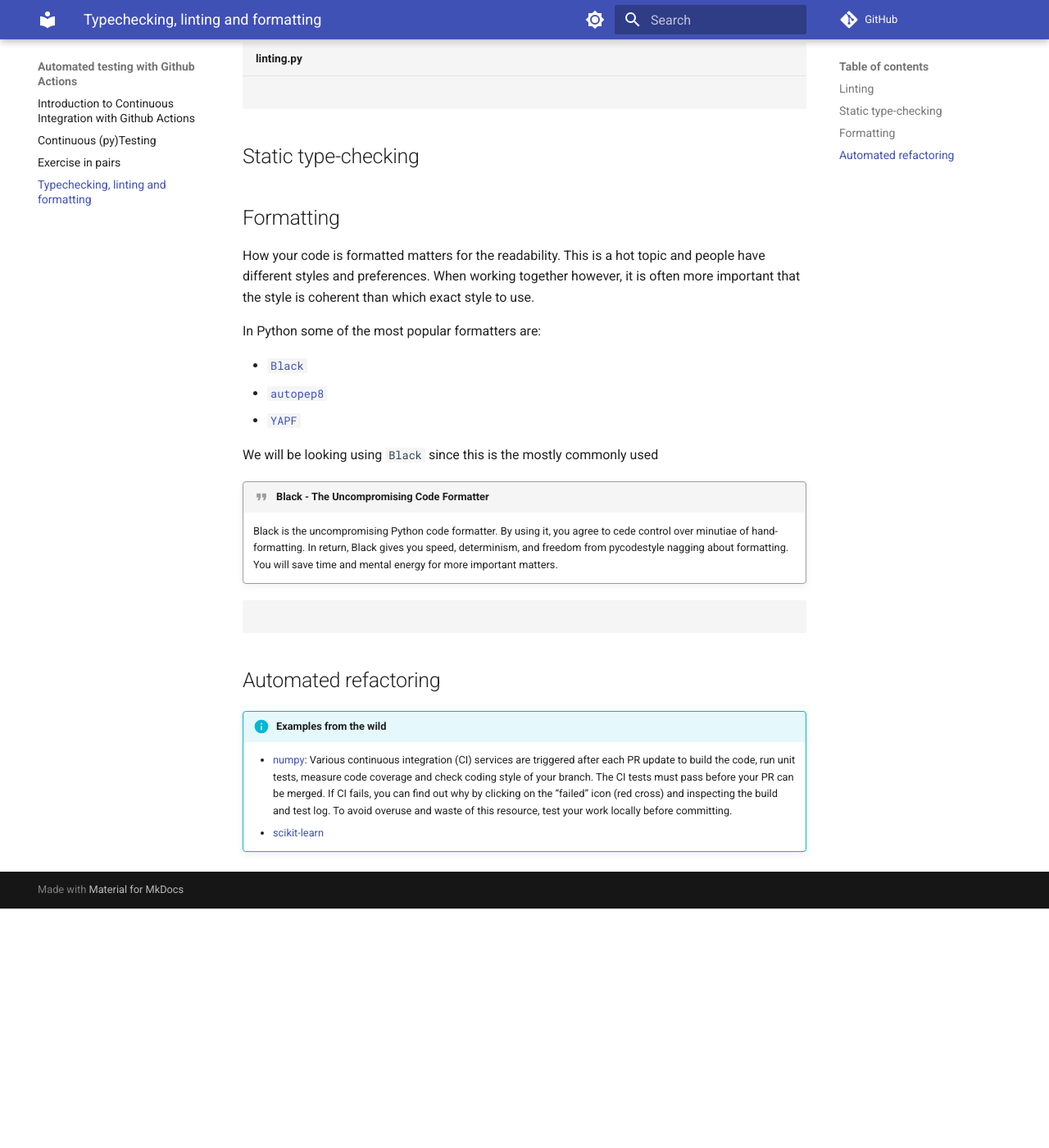
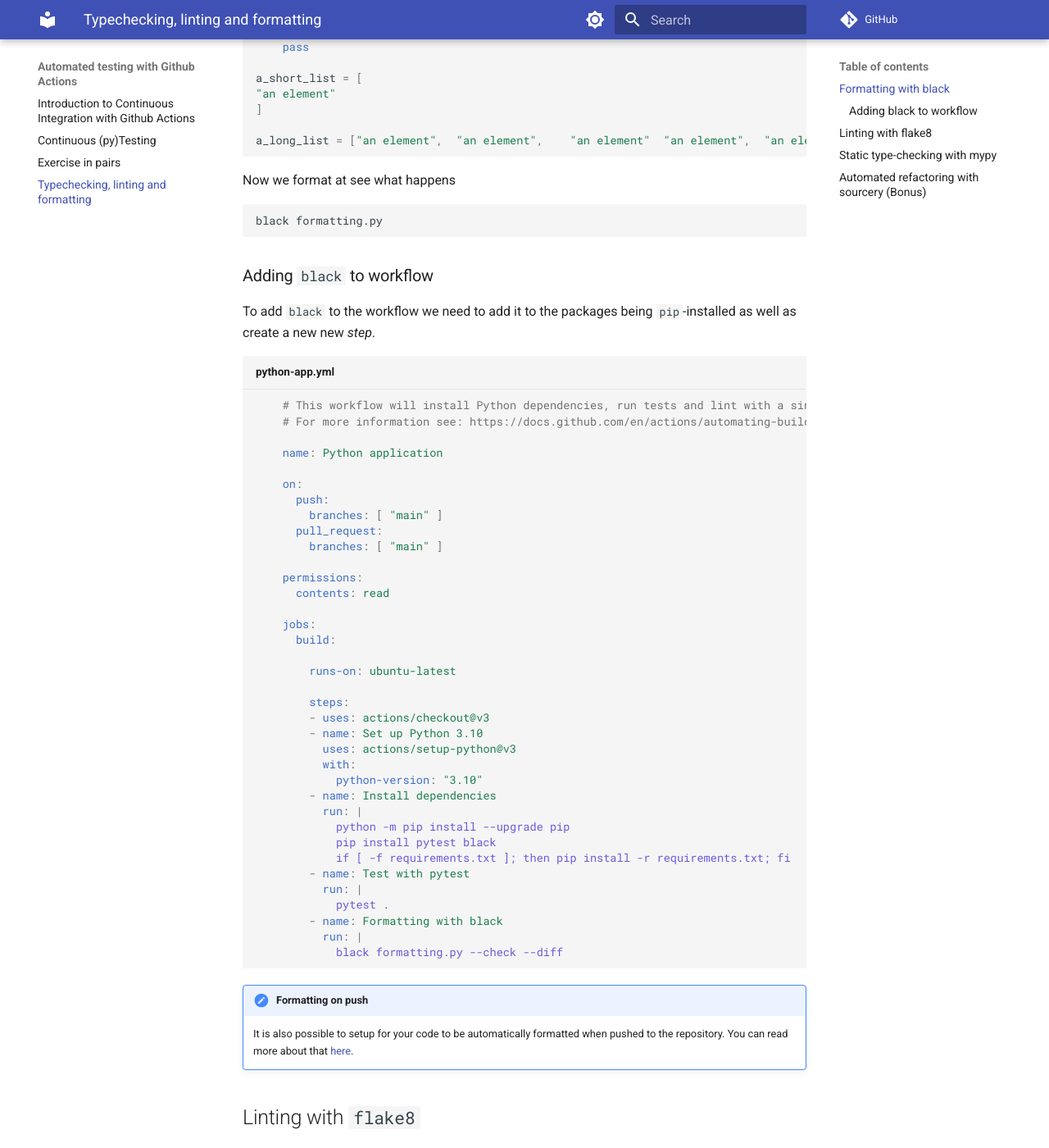
Before and after one commit to UPPMAX/programming_formalism-automated_testing, an MkDocs documentation site: the page built from docs/linting-formatting.md, in a window 1280 px wide and 1400 px high, scrolled down 864 px. Shown: the whole window at 82% size. Built offline with MkDocs 1.6.1 and Material for MkDocs 9.7.7, drawn with Linux system fonts in a browser that asks for light colours; comment, search, counter and statistics services are not loaded; before the commit the page ends 1972 px from its top, so only the background shows below that; some of the changed text lies outside the part shown.

Commit message:
Draft done

````diff
--- a/docs/linting-formatting.md
+++ b/docs/linting-formatting.md
@@ -2,38 +2,11 @@
 GH Actions in order improve the quality of the code base. We will continue with
 Python and look at some modern and common tools used popular projects.
 
-
-## Linting
-
-Linting is a form of static code analysis that looks for and warns about code
-smells, possible errors and bad style in your code. You have probably seen this
-already if you are using a modern IDE like vscode or Pycharm with a built-in
-language server.
-
-![lsp-example](img/lsp.png)
-
-A popular *linter* for Python that can be used directly from the command line
-(It can also be integrated into an IDE) is
-[`Flake8`](https://flake8.pycqa.org/en/latest/#). Let us create a new file in
-the repository we created for automating `pytest`.
-
-``` bash
-touch src/linting.py
-```
-
-``` python title="linting.py"
-
-
-```
-
-## Static type-checking
-
-
-## Formatting
+## Formatting with `black`
 
 How your code is formatted matters for the readability. This is a hot topic and
 people have different styles and preferences. When working together however, it
-is often more important that the style is coherent than which exact style to
+is often more important that the style is coherent than which exact style
 use.
 
 In Python some of the most popular formatters are:
@@ -51,23 +24,225 @@
     formatting. You will save time and mental energy for more important
     matters.
 
+Let us create a module `formatting.py`
+
+``` python title="formatting.py"
+import numpy as np
+def the_abc_func(a,                    b,           c, d, e, f, g, h, i, j, k, l, m, n, o, p, q, r, s, t, u, v, w, x, y, z, a, b, c, d, e, f, g, h, i, j, k, l, m, n, o, p, q, r, s, t, u, v, w, x, y, z):
+    pass
+
+a_short_list = [
+"an element"
+]
+
+a_long_list = ["an element",  "an element",    "an element"  "an element",  "an element",  "an element", "an element",  "an element"]
 
 
 
-``` python
+
 
 ```
 
-## Automated refactoring
+Now we format at see what happens
+
+``` bash
+black formatting.py
+```
+
+### Adding `black` to workflow
+
+To add `black` to the workflow we need to add it to the packages being
+`pip`-installed as well as create a new new *step*.
+
+``` yaml title="python-app.yml"
+    # This workflow will install Python dependencies, run tests and lint with a single version of Python
+    # For more information see: https://docs.github.com/en/actions/automating-builds-and-tests/building-and-testing-python
+
+    name: Python application
+
+    on:
+      push:
+        branches: [ "main" ]
+      pull_request:
+        branches: [ "main" ]
+
+    permissions:
+      contents: read
+
+    jobs:
+      build:
+
+        runs-on: ubuntu-latest
+
+        steps:
+        - uses: actions/checkout@v3
+        - name: Set up Python 3.10
+          uses: actions/setup-python@v3
+          with:
+            python-version: "3.10"
+        - name: Install dependencies
+          run: |
+            python -m pip install --upgrade pip
+            pip install pytest black
+            if [ -f requirements.txt ]; then pip install -r requirements.txt; fi
+        - name: Test with pytest
+          run: |
+            pytest .
+        - name: Formatting with black
+          run: |
+            black formatting.py --check --diff
+```
+
+!!! note "Formatting on push"
+    It is also possible to setup for your code to be automatically formatted
+    when pushed to the repository. You can read more about that [here](https://github.com/marketplace/actions/run-black-formatter).
+
+
+## Linting with `flake8`
+
+Linting is a form of static code analysis that looks for and warns about code
+smells, possible errors and bad style in your code. You have probably seen this
+already if you are using a modern IDE like vscode or Pycharm with a built-in
+language server.
+
+
+A popular *linter* for Python that can be used directly from the command line
+(It can also be integrated into an IDE) is
+[`Flake8`](https://flake8.pycqa.org/en/latest/#). Let us create a new file
+called `linting.py` in the same directory we used for automated testing. You
+can find all the error/violation codes
+[here](https://flake8.pycqa.org/en/latest/user/error-codes.html)
+
+``` bash
+touch linting.py
+```
+
+``` python title="linting.py"
+import numpy as np # F401
+from math import * # F403
+
+if True == False: #
+    x = sqrt(9)
+    break # F701
+```
+
+## Static type-checking with `mypy`
+
+Python is an interpreted language, however, as of [PEP
+484](https://peps.python.org/pep-0484/) it supports *Type Hints*. Some very
+popular packages like [`pydantic`](https://pydantic-docs.helpmanual.io/) even
+use type hints to evaluate input at runtime.
+
+
+``` python title="type_checking.py"
+def reverse_string(s: str) -> str:
+    return s.reverse()
+```
+
+We can now evaluate if there are any type errors using `mypy`.
+
+``` bash
+mypy type_checking.py
+```
+
+!!! note "Benefits of Type Hints"
+    * Improves readability (I think)
+    * Easier to spot bugs and maintain project
+    * Forces you to think
+    * Better autocomplete if using language server
+
+
+??? tip "Final workflow"
+    ``` yaml title="python-app.yml"
+    # This workflow will install Python dependencies, run tests and lint with a single version of Python
+    # For more information see: https://docs.github.com/en/actions/automating-builds-and-tests/building-and-testing-python
+
+    name: Python application
+
+    on:
+      push:
+        branches: [ "main" ]
+      pull_request:
+        branches: [ "main" ]
+
+    permissions:
+      contents: read
+
+    jobs:
+      build:
+
+        runs-on: ubuntu-latest
+
+        steps:
+        - uses: actions/checkout@v3
+        - name: Set up Python 3.10
+          uses: actions/setup-python@v3
+          with:
+            python-version: "3.10"
+        - name: Install dependencies
+          run: |
+            python -m pip install --upgrade pip
+            pip install flake8 pytest black mypy
+            if [ -f requirements.txt ]; then pip install -r requirements.txt; fi
+        - name: Test with pytest
+          run: |
+            pytest .
+        - name: Formatting with black
+          run: |
+            black formatting.py --check --diff
+        - name: Linting with flake8
+          run: |
+            flake8 linting.py
+        - name: Type checking with mypy
+          run: |
+            mypy type_checking.py
+
+    ```
 
 
 
-!!! info "Examples from the wild"
-    * [numpy](https://numpy.org/devdocs/dev/index.html): Various continuous
-      integration (CI) services are triggered after each PR update to build the
-      code, run unit tests, measure code coverage and check coding style of
-      your branch. The CI tests must pass before your PR can be merged. If CI
-      fails, you can find out why by clicking on the “failed” icon (red cross)
-      and inspecting the build and test log. To avoid overuse and waste of this
-      resource, test your work locally before committing.
-    * [scikit-learn]()
+## Automated refactoring with `sourcery` (Bonus)
+
+`sourcery` is a new and interesting tool that is able to refactor the code to
+make it more *pythonic*. Since it requires that you sign up for an account, I
+will just quickly show its functionality. However, it can be added as a GitHub
+action and just like with `black` it can be used to automatically refactor the
+when you push. You can read more about this [here](https://docs.sourcery.ai/Guides/Getting-Started/GitHub/).
+
+``` python title="refactoring.py"
+# assign-if-exp
+condition = True
+if condition:
+    x = 1
+else:
+    x = 2
+
+
+# Augmented assign
+count = 2
+other_value = 2
+count = count + other_value
+
+
+# Chain compares
+b = 2
+if 1 < b and b < 3:
+    print("b is between 1 and 3")
+
+
+# convert-any-to-in
+hats = ["basker", "cap", "bowler"]
+if any(hat == "bowler" for hat in hats):
+    print("I have a bowler hat!")
+```
+
+We can check if any refactoring can be done using `sourcery`
+
+``` bash
+sourcery review refactoring.py
+```
+Or if we want to directly perform the refactoring in-place
+
+``` bash
+sourcery review --in-place refactoring.py
+```
--- a/mkdocs.yml
+++ b/mkdocs.yml
@@ -1,5 +1,5 @@
 site_name: 'Automated testing with Github Actions'
-repo_url: https://github.com/matpiq/PF-TDD
+repo_url: https://github.com/UPPMAX/programming_formalism-automated_testing
 edit_uri: edit/main/docs/
 
 nav:
````
